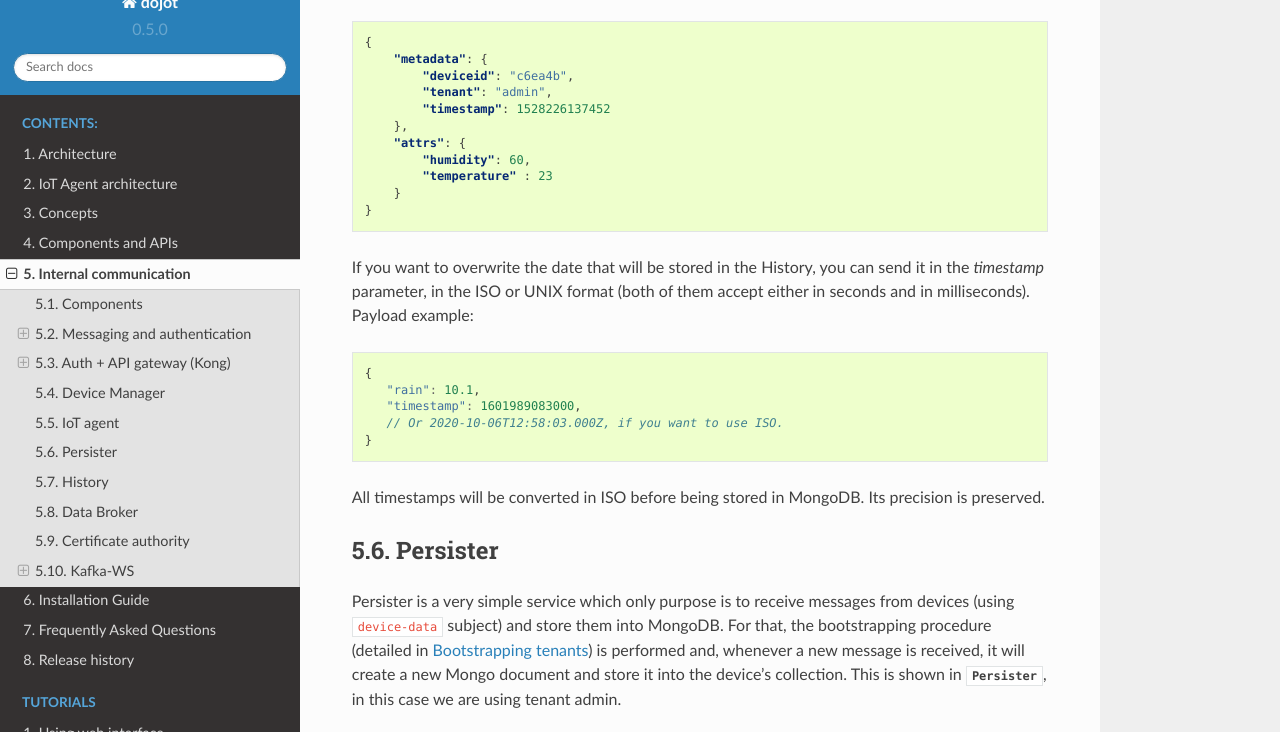
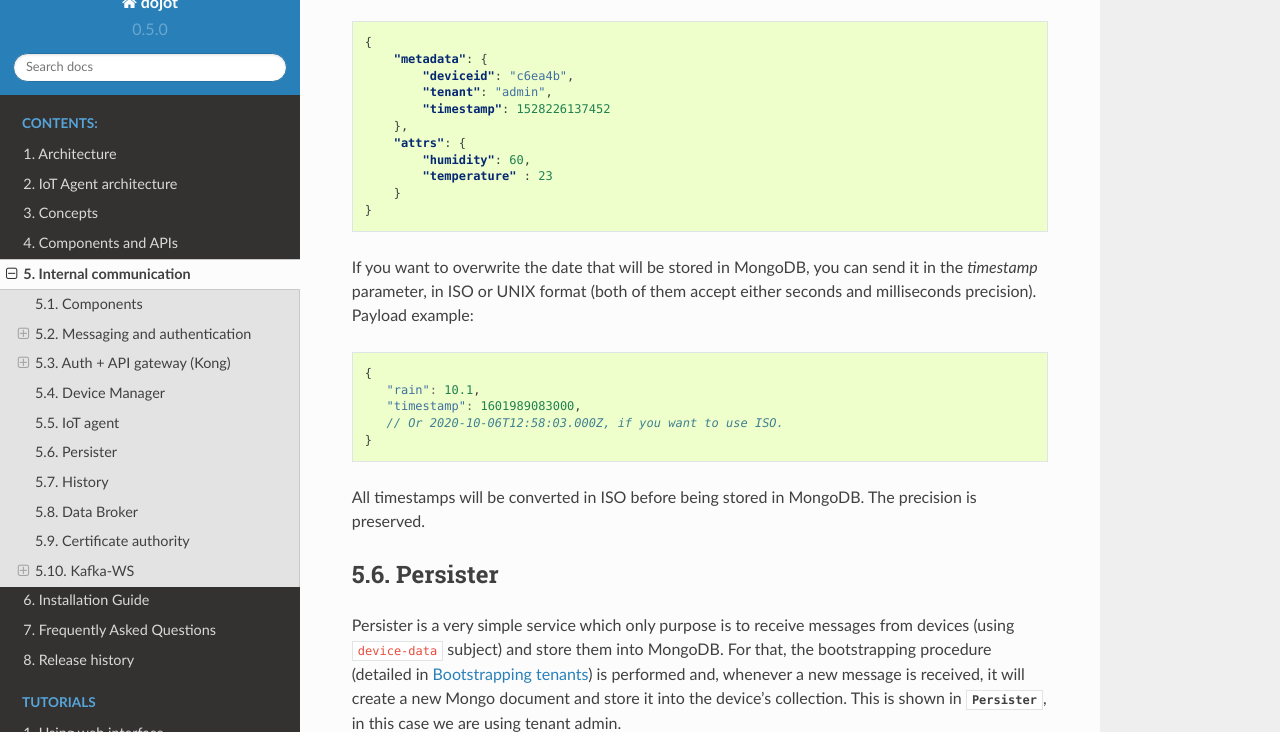
Before and after one commit to dojot/docs, a Sphinx documentation site: the page built from source/internal-communication.rst, in a window 1280 px wide and 900 px high, scrolled down 5744 px, cut to the strip 0-732 px from the top of the window. Built offline with Sphinx 7.4.7 and the Read the Docs theme 2.0.0, drawn with Linux system fonts in a browser that asks for light colours.

Commit message:
Fixes in the texts

```diff
--- a/source/internal-communication.rst
+++ b/source/internal-communication.rst
@@ -449,9 +449,9 @@ Such message would be:
         }
     }
 
-If you want to overwrite the date that will be stored in the History, you can send it in the
-`timestamp` parameter, in the ISO or UNIX format (both of them accept either in seconds and in
-milliseconds). Payload example:
+If you want to overwrite the date that will be stored in MongoDB, you can send it in the
+`timestamp` parameter, in ISO or UNIX format (both of them accept either seconds and milliseconds
+precision). Payload example:
 
 .. code:: javascript
 
@@ -461,7 +461,7 @@ milliseconds). Payload example:
       // Or 2020-10-06T12:58:03.000Z, if you want to use ISO.
    }
 
-All timestamps will be converted in ISO before being stored in MongoDB. Its precision is preserved.
+All timestamps will be converted in ISO before being stored in MongoDB. The precision is preserved.
 
 
 Persister
```
Also changed, not shown: 1 other file.
